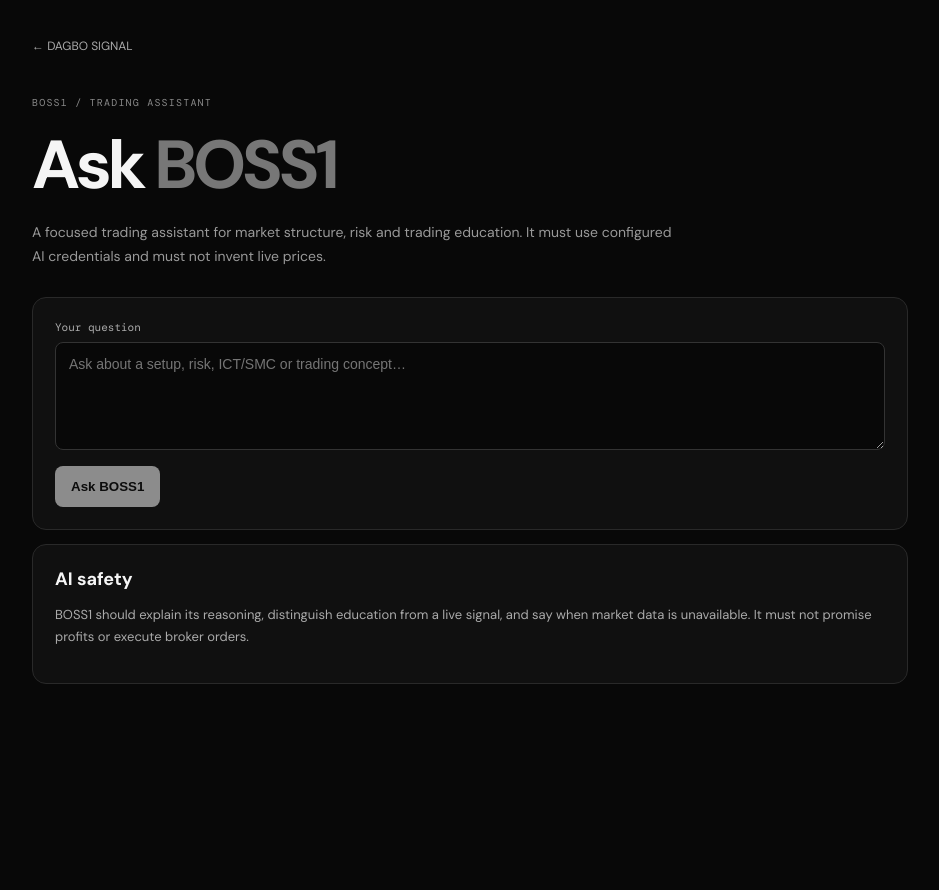
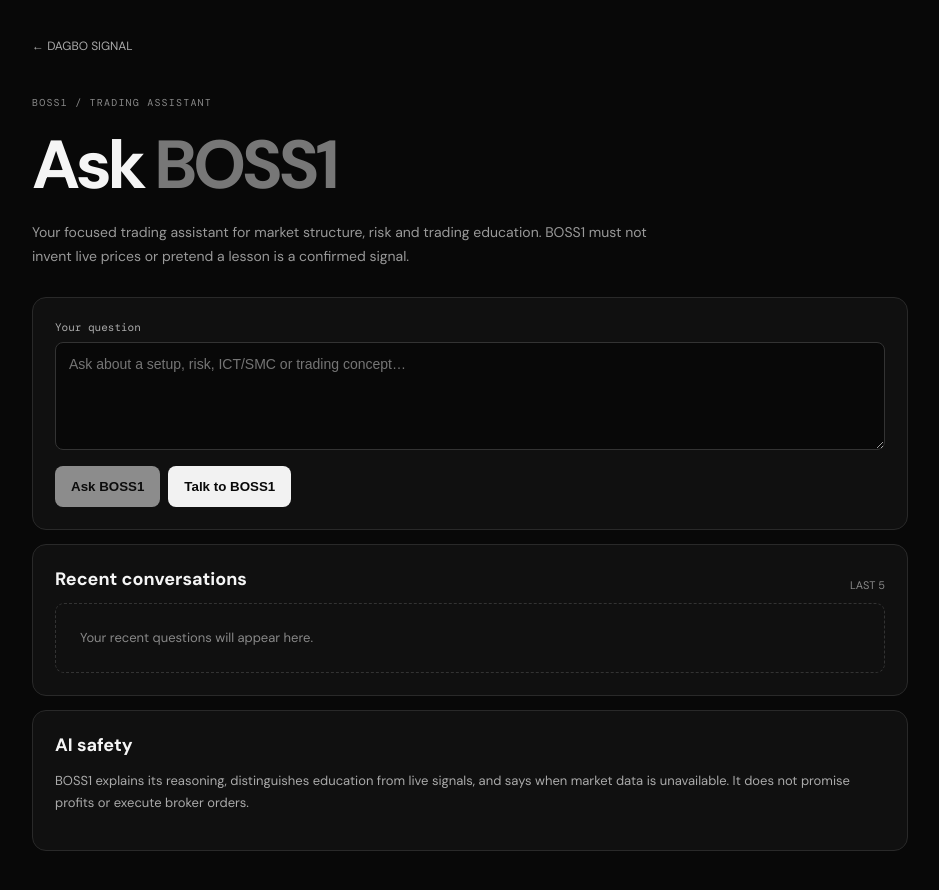
Before and after one commit to dagboboss1-design/Dagbo, a Next.js app in the folder dagbo-next/: page /ai in a window 1280 px wide. Shown: the top 890 px of the page, without its empty margins (170-1109 px from the left). Before the commit the page ends 800 px from the top, so only its background shows below. Built offline with nearby package versions, Linux system fonts and the light colour scheme.

Commit message:
Add BOSS1 voice input, speech and recent history

```diff
--- a/dagbo-next/app/ai/page.tsx
+++ b/dagbo-next/app/ai/page.tsx
@@ -1,6 +1,13 @@
 "use client";
 import "../feature.css";
-import {useState} from "react";
-export default function AiPage(){const [question,setQuestion]=useState(""),[answer,setAnswer]=useState(""),[busy,setBusy]=useState(false);
-async function ask(){setBusy(true);setAnswer("");try{const r=await fetch("/api/ai",{method:"POST",headers:{"Content-Type":"application/json"},body:JSON.stringify({message:question})});const d=await r.json();if(!r.ok)throw new Error(d.error||"AI service unavailable.");setAnswer(d.answer||"No answer returned.");}catch(e:any){setAnswer(e.message||"AI service unavailable.");}finally{setBusy(false);}}
-return <main className="feature-shell"><a className="back" href="/">← DAGBO SIGNAL</a><div className="eyebrow">BOSS1 / TRADING ASSISTANT</div><h1>Ask <em>BOSS1</em></h1><p className="lead">A focused trading assistant for market structure, risk and trading education. It must use configured AI credentials and must not invent live prices.</p><section className="feature-panel"><label>Your question<textarea rows={5} value={question} onChange={e=>setQuestion(e.target.value)} placeholder="Ask about a setup, risk, ICT/SMC or trading concept…" style={{background:"#080808",color:"#eee",border:"1px solid #333",borderRadius:8,padding:13,font:"14px Arial"}} /></label><button disabled={busy||!question.trim()} onClick={ask}>{busy?"Thinking…":"Ask BOSS1"}</button>{answer&&<div className="empty-state" style={{marginTop:18,whiteSpace:"pre-wrap"}}>{answer}</div>}</section><section className="feature-panel"><h2>AI safety</h2><p>BOSS1 should explain its reasoning, distinguish education from a live signal, and say when market data is unavailable. It must not promise profits or execute broker orders.</p></section></main>}
+import {useEffect,useState} from "react";
+type Chat={question:string;answer:string;at:string};
+export default function AiPage(){const [question,setQuestion]=useState(""),[answer,setAnswer]=useState(""),[busy,setBusy]=useState(false),[history,setHistory]=useState<Chat[]>([]),[listening,setListening]=useState(false);
+ useEffect(()=>{try{const raw=JSON.parse(localStorage.getItem("dagbo_ai_history")||"[]");if(Array.isArray(raw))setHistory(raw.slice(0,5));}catch{}},[]);
+ async function ask(){if(!question.trim())return;const q=question.trim();setBusy(true);setAnswer("");try{const r=await fetch("/api/ai",{method:"POST",headers:{"Content-Type":"application/json"},body:JSON.stringify({message:q})});const d=await r.json();if(!r.ok)throw new Error(d.error||"AI service unavailable.");const a=d.answer||"No answer returned.";setAnswer(a);const next=[{question:q,answer:a,at:new Date().toISOString()},...history].slice(0,5);setHistory(next);localStorage.setItem("dagbo_ai_history",JSON.stringify(next));setQuestion("");}catch(e:any){setAnswer(e.message||"AI service unavailable.");}finally{setBusy(false);}}
+ function talk(){const w=window as any;const Recognition=w.SpeechRecognition||w.webkitSpeechRecognition;if(!Recognition){setAnswer("Voice input is not supported by this browser. Type your question instead.");return;}if(listening){setListening(false);return;}const rec=new Recognition();rec.lang="en-NG";rec.interimResults=false;rec.maxAlternatives=1;rec.onresult=(event:any)=>{const text=event.results?.[0]?.[0]?.transcript;if(text)setQuestion(text);};rec.onerror=()=>setAnswer("Could not hear clearly. Try again or type your question.");rec.onend=()=>setListening(false);setListening(true);rec.start();}
+ function speak(text:string){if(!("speechSynthesis"in window))return;window.speechSynthesis.cancel();const utterance=new SpeechSynthesisUtterance(text);utterance.lang="en-NG";utterance.rate=.95;window.speechSynthesis.speak(utterance);}
+ return <main className="feature-shell"><a className="back" href="/">← DAGBO SIGNAL</a><div className="eyebrow">BOSS1 / TRADING ASSISTANT</div><h1>Ask <em>BOSS1</em></h1><p className="lead">Your focused trading assistant for market structure, risk and trading education. BOSS1 must not invent live prices or pretend a lesson is a confirmed signal.</p><section className="feature-panel"><label>Your question<textarea rows={5} value={question} onChange={e=>setQuestion(e.target.value)} placeholder="Ask about a setup, risk, ICT/SMC or trading concept…" style={{background:"#080808",color:"#eee",border:"1px solid #333",borderRadius:8,padding:13,font:"14px Arial"}} /></label><div style={{display:"flex",gap:8,flexWrap:"wrap"}}><button disabled={busy||!question.trim()} onClick={ask}>{busy?"Thinking…":"Ask BOSS1"}</button><button onClick={talk}>{listening?"Listening…":"Talk to BOSS1"}</button>{answer&&<button onClick={()=>speak(answer)}>Read answer aloud</button>}</div>{answer&&<div className="empty-state" style={{marginTop:18,whiteSpace:"pre-wrap"}}>{answer}</div>}</section>
+ <section className="feature-panel"><div className="row-between"><h2>Recent conversations</h2><span className="fine">LAST 5</span></div>{history.length?history.map((h,i)=><article key={h.at+i} style={{borderTop:"1px solid #292929",padding:"14px 0"}}><b style={{fontSize:13}}>{h.question}</b><p>{h.answer}</p><button onClick={()=>{setQuestion(h.question);setAnswer(h.answer);}}>Use again</button></article>):<div className="empty-state">Your recent questions will appear here.</div>}</section>
+ <section className="feature-panel"><h2>AI safety</h2><p>BOSS1 explains its reasoning, distinguishes education from live signals, and says when market data is unavailable. It does not promise profits or execute broker orders.</p></section></main>
+}
```
